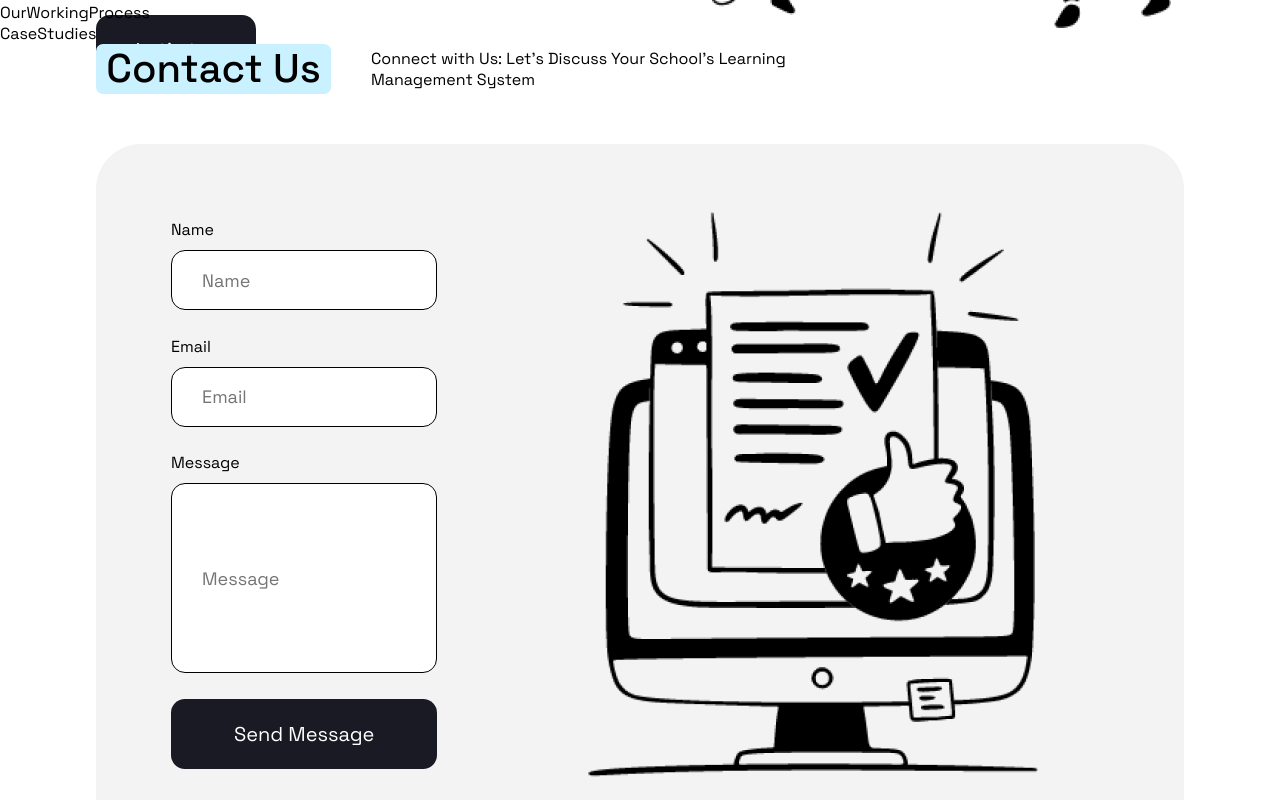
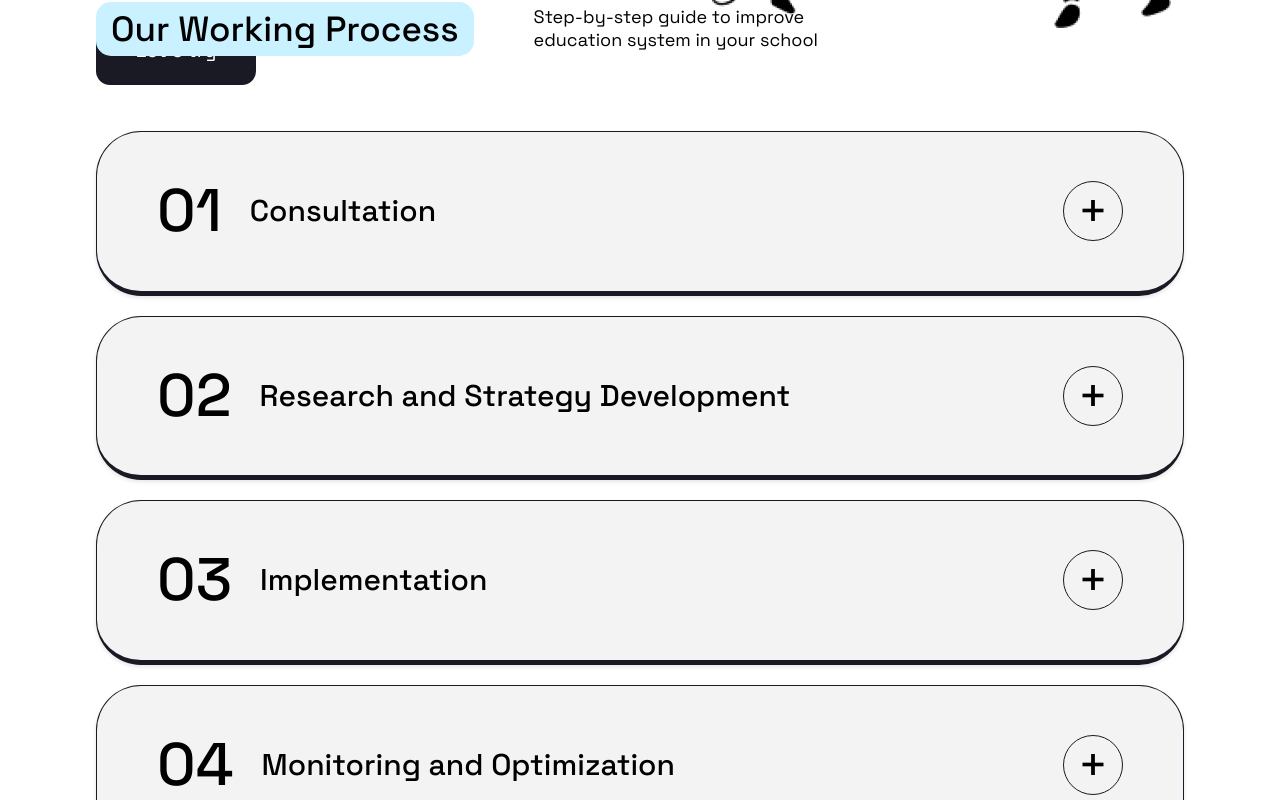
Before and after one commit to Akbarshoh404/LMS, a React (Create React App) app: page / in a window 1280 px wide. Shown: the part 840-1640 px from the top of the page. Built offline with nearby package versions, Linux system fonts and the light colour scheme.

Commit message:
Our Working Process upgrade

```diff
--- a/src/Pages/Landing/Home/Contact Us/style.module.css
+++ b/src/Pages/Landing/Home/Contact Us/style.module.css
@@ -24,8 +24,7 @@
 }
 
 .titleName {
-  width: 235px;
-  height: 50px;
+  padding: 5px 15px;
   background: rgba(201, 241, 255, 1);
   border-radius: 7px;
   font-family: Space Grotesk;
@@ -115,8 +114,8 @@
   text-align: left;
 }
 
-.form2 div{
-    display: flex;
-    flex-direction: column;
-    gap: 10px;
+.form2 div {
+  display: flex;
+  flex-direction: column;
+  gap: 10px;
 }
--- a/src/Pages/Landing/Home/Our Working Process/index.jsx
+++ b/src/Pages/Landing/Home/Our Working Process/index.jsx
@@ -1,11 +1,87 @@
-import React from 'react'
-
+import React, { useState } from "react";
 import styles from "./style.module.css";
 
 const OurWorkingProcess = () => {
+  const [openIndex, setOpenIndex] = useState(null); // Track which accordion is open
+
+  const toggleAccordion = (index) => {
+    setOpenIndex(openIndex === index ? null : index); // Toggle the clicked accordion
+  };
+
+  const accordionData = [
+    {
+      number: "01",
+      title: "Consultation",
+      content:
+        "During the initial consultation, we will discuss the educational system and staff of your school, their salary, the amount of teachers and students. This will allow you to understand your needs and adapt our services to your requirements.",
+    },
+    {
+      number: "02",
+      title: "Research and Strategy Development",
+      content:
+        "In the planning phase, we will outline the strategies and steps needed to achieve your goals.",
+    },
+    {
+      number: "03",
+      title: "Implementation",
+      content:
+        "This is where the plans are put into action with careful coordination and execution.",
+    },
+    {
+      number: "04",
+      title: "Monitoring and Optimization",
+      content:
+        "During the initial consultation, we will discuss the educational system and staff of your school, their salary, the amount of teachers and students. This will allow you to understand your needs and adapt our services to your requirements.",
+    },
+    {
+      number: "05",
+      title: "Reporting and Communication",
+      content:
+        "In the planning phase, we will outline the strategies and steps needed to achieve your goals.",
+    },
+    {
+      number: "06",
+      title: "Continual Improvement",
+      content:
+        "This is where the plans are put into action with careful coordination and execution.",
+    },
+  ];
+
   return (
-    <div>OurWorkingProcess</div>
-  )
-}
+    <div className={styles.working}>
+      <div className={styles.container}>
+        <div className={styles.header}>
+          <div className={styles.headerTitle}>Our Working Process</div>
+          <div className={styles.headerSubtitle}>
+            Step-by-step guide to improve education system in your school
+          </div>
+        </div>
 
-export default OurWorkingProcess
+        {accordionData.map((item, index) => (
+          <div
+            key={index}
+            className={`${styles.accordionItem} ${
+              openIndex === index ? styles.accordionItemOpen : ""
+            }`}
+          >
+            <div
+              className={styles.accordionHeader}
+              onClick={() => toggleAccordion(index)}
+            >
+              <div className={styles.accordionNumber}>{item.number}</div>
+              <div className={styles.accordionTitle}>{item.title}</div>
+              <div className={styles.accordionToggle}>
+                {openIndex === index ? "-" : "+"}
+              </div>
+            </div>
+            {openIndex === index && (
+              <div className={styles.accordionContent}>{item.content}</div>
+            )}
+          </div>
+        ))}
+      </div>
+    </div>
+  );
+};
+
+export default OurWorkingProcess;
--- a/src/Pages/Landing/Home/Our Working Process/style.module.css
+++ b/src/Pages/Landing/Home/Our Working Process/style.module.css
@@ -0,0 +1,108 @@
+.working {
+  width: 100%;
+}
+
+.container {
+  width: 85%;
+  margin: auto;
+}
+
+/* Header Section */
+
+.header {
+  width: 100%;
+  display: flex;
+  gap: 40px;
+  align-items: center;
+  margin-bottom: 75px;
+}
+
+.headerTitle {
+  font-family: "Space Grotesk", sans-serif;
+  font-size: 35px;
+  font-weight: 500;
+  line-height: 44px;
+  background: rgba(201, 241, 255, 1);
+  padding: 5px 15px;
+  border-radius: 15px;
+  margin-right: 20px;
+}
+
+.headerSubtitle {
+  font-family: Space Grotesk;
+  font-size: 18px;
+  font-weight: 400;
+  line-height: 22.97px;
+  width: 300px;
+}
+
+/* Accordion Section */
+
+.accordionItem {
+  border: 1px solid rgba(25, 26, 35, 1);
+  border-bottom: 5px solid rgba(25, 26, 35, 1);
+  background-color: rgba(243, 243, 243, 1);
+  border-radius: 45px;
+  padding-top: 41px;
+  padding-left: 60px;
+  padding-bottom: 41px;
+  padding-right: 60px;
+  box-shadow: 0 2px 4px rgba(0, 0, 0, 0.1);
+  transition: background-color 0.3s ease;
+  margin-bottom: 20px; /* Gap between accordion items */
+}
+
+.accordionItemOpen {
+  background-color: rgba(201, 241, 255, 1);
+}
+
+.accordionHeader {
+  display: flex;
+  justify-content: space-between;
+  align-items: center;
+  cursor: pointer;
+}
+
+.accordionNumber {
+  font-family: "Space Grotesk", sans-serif;
+  font-size: 60px;
+  font-weight: 500;
+  line-height: 76.56px;
+  text-align: left;
+  color: rgba(0, 0, 0, 1);
+  margin-right: 0.5rem;
+}
+
+.accordionTitle {
+  flex-grow: 1;
+  padding-left: 20px;
+  font-family: "Space Grotesk", sans-serif;
+  font-size: 30px;
+  font-weight: 500;
+  line-height: 38.28px;
+  text-align: left;
+}
+
+.accordionToggle {
+  font-size: 50px;
+  background: rgba(243, 243, 243, 1);
+  border: 1px solid rgba(25, 26, 35, 1);
+  width: 60px;
+  height: 60px;
+  border-radius: 50%;
+  display: flex;
+  justify-content: center;
+  align-items: center;
+}
+
+.accordionContent {
+  font-family: "Space Grotesk", sans-serif;
+  font-size: 18px;
+  font-weight: 400;
+  line-height: 22.97px;
+  text-align: left;
+
+  margin-top: 1rem;
+  padding-top: 2rem;
+  border-top: 1px solid black;
+}
```
